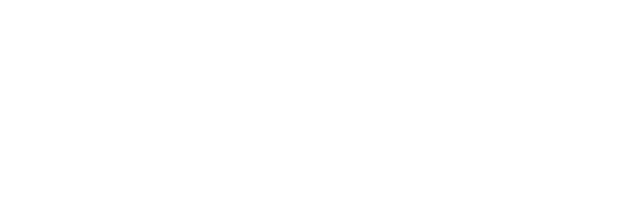
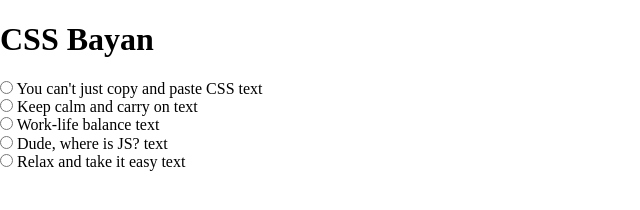
Before and after one commit to nobiart/cssBayan, a plain HTML site: page cssBayan/index.html in a window 1280 px wide. Shown: the whole page, without its empty margins (0-640 px from the left). Drawn offline with Linux system fonts and the light colour scheme.

Commit message:
feat: add accordion markup (Sun, Mar 12, 2023 07:07:10 PM)

```diff
--- a/cssBayan/index.html
+++ b/cssBayan/index.html
@@ -11,5 +11,81 @@
 </head>
 <body>
 
+<div class="container">
+  <h1>CSS Bayan</h1>
+  <div class="accordion">
+    <div class="accordion__item">
+      <input class="accordion__input" type="radio" name="accordion" id="acc-1">
+      <label class="accordion__label" for="acc-1">
+        <span class="accordion__heading">
+          <span class="accordion__heading">
+            You can't just copy and paste CSS
+          </span>
+          <span class="accordion__icon"></span>
+        </span>
+        <span class="accordion__body">
+          text
+        </span>
+      </label>
+    </div>
+    <div class="accordion__item">
+      <input class="accordion__input" type="radio" name="accordion" id="acc-2">
+      <label class="accordion__label" for="acc-2">
+        <span class="accordion__heading">
+          <span class="accordion__heading">
+            Keep calm and carry on
+          </span>
+          <span class="accordion__icon"></span>
+        </span>
+        <span class="accordion__body">
+          text
+        </span>
+      </label>
+    </div>
+    <div class="accordion__item">
+      <input class="accordion__input" type="radio" name="accordion" id="acc-3">
+      <label class="accordion__label" for="acc-3">
+        <span class="accordion__heading">
+          <span class="accordion__heading">
+            Work-life balance
+          </span>
+          <span class="accordion__icon"></span>
+        </span>
+        <span class="accordion__body">
+          text
+        </span>
+      </label>
+    </div>
+    <div class="accordion__item">
+      <input class="accordion__input" type="radio" name="accordion" id="acc-4">
+      <label class="accordion__label" for="acc-4">
+        <span class="accordion__heading">
+          <span class="accordion__heading">
+            Dude, where is JS?
+          </span>
+          <span class="accordion__icon"></span>
+        </span>
+        <span class="accordion__body">
+          text
+        </span>
+      </label>
+    </div>
+    <div class="accordion__item">
+      <input class="accordion__input" type="radio" name="accordion" id="acc-5">
+      <label class="accordion__label" for="acc-5">
+        <span class="accordion__heading">
+          <span class="accordion__heading">
+            Relax and take it easy
+          </span>
+          <span class="accordion__icon"></span>
+        </span>
+        <span class="accordion__body">
+          text
+        </span>
+      </label>
+    </div>
+  </div>
+</div>
+
 </body>
 </html>
```
